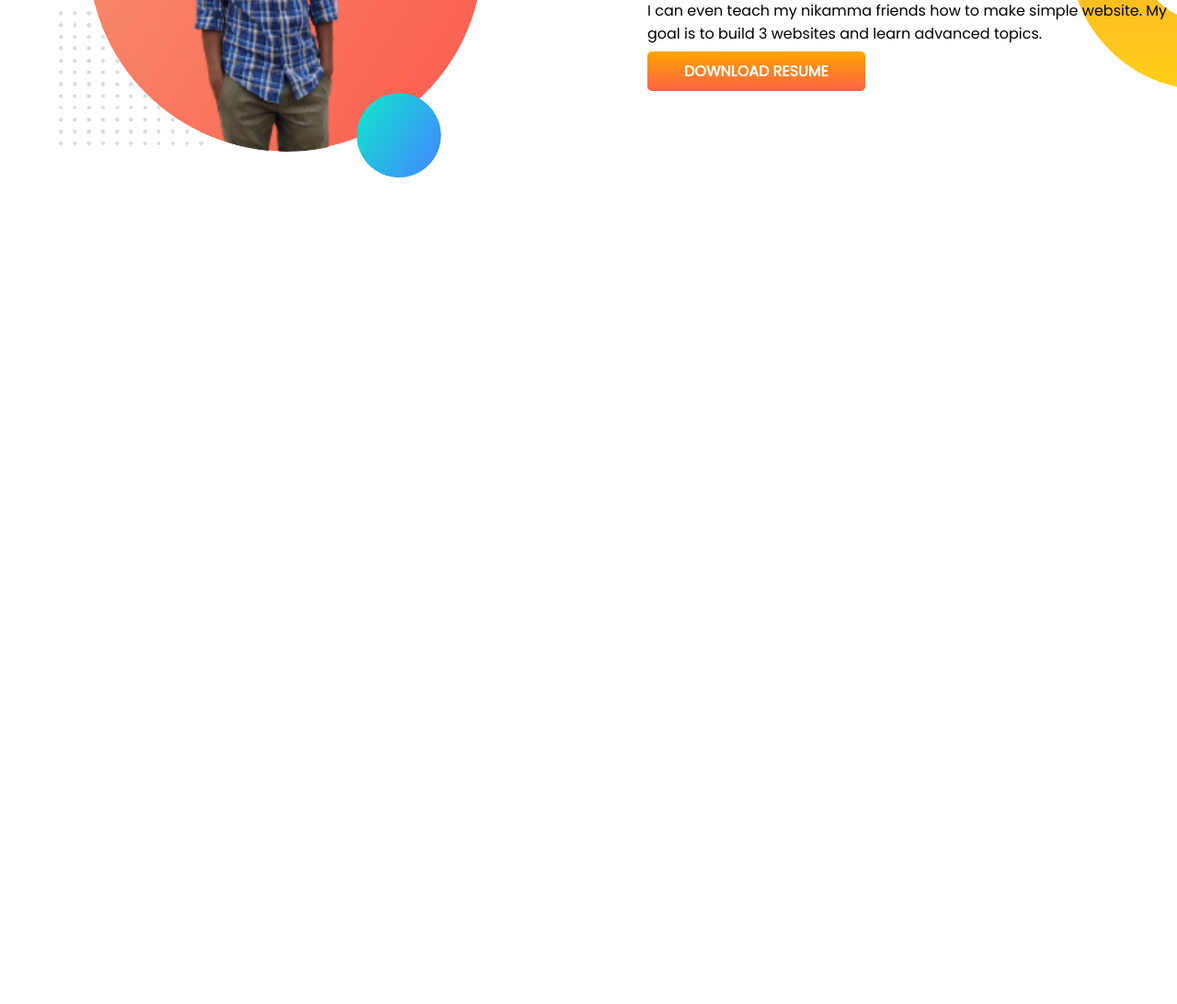
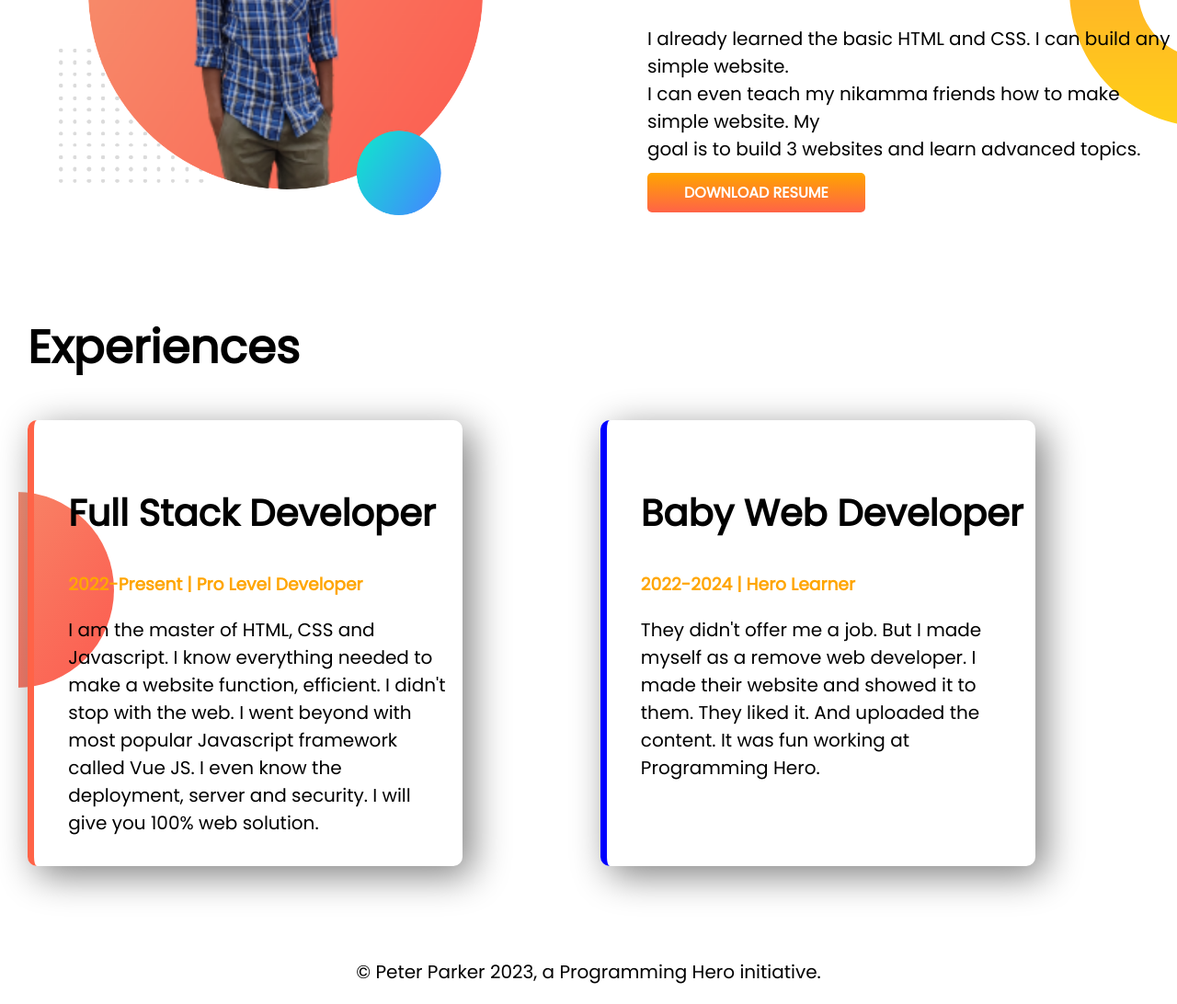
Before and after one commit to Shahriyar001/developer-portfolio, a plain HTML site: page index.html in a window 1280 px wide. Shown: the part 1054-2146 px from the top of the page at 92% size. Before the commit the page ends 1354 px from the top, so only its background shows below. Drawn offline with Linux system fonts and the light colour scheme.

Commit message:
style border and added footer

```diff
--- a/index.html
+++ b/index.html
@@ -13,7 +13,7 @@
 </head>
 
 <body>
-    <section class="top-banner">
+    <section class="top-banner flexible-container">
         <div class="half-width">
             <h1> Welcome To</h1>
             <h1><span class="orange">Shahriyar Mahbub</span> World</h1>
@@ -30,7 +30,7 @@
             <img src="images/1st bg.png" alt="">
         </div>
     </section>
-    <section class="dream-big">
+    <section class="dream-big flexible-container">
         <div class="half-width">
             <img src="images/2nd bg.png" alt="">
         </div>
@@ -45,10 +45,29 @@
         </div>
 
     </section>
-
-
-
-
+    <section class="experience-area">
+        <h1>Experiences</h1>
+        <div class="flexible-container">
+            <div id="full-stack" class="Experience-item">
+                <h2>Full Stack Developer</h2>
+                <h3 class="orange">2022-Present | Pro Level Developer</h3>
+                <p>I am the master of HTML, CSS and Javascript. I know everything needed to make a website function,
+                    efficient. I didn't stop with the web. I went beyond with most popular Javascript framework called
+                    Vue
+                    JS. I even know the deployment, server and security. I will give you 100% web solution.</p>
+            </div>
+            <div id="baby-web" class="Experience-item">
+                <h2>Baby Web Developer</h2>
+                <h3 class="orange">2022-2024 | Hero Learner</h3>
+                <p>They didn't offer me a job. But I made myself as a remove web developer. I made their website and
+                    showed
+                    it to them. They liked it. And uploaded the content. It was fun working at Programming Hero.</p>
+            </div>
+        </div>
+    </section>
 </body>
+<footer>
+    <p>© Peter Parker 2023, a Programming Hero initiative.</p>
+</footer>
 
 </html>
--- a/style.css
+++ b/style.css
@@ -7,11 +7,19 @@ h1 {
     font-size: 50px;
 }
 
+h2 {
+    font-size: 40px;
+}
+
+p {
+    font-size: 20px;
+}
+
 .orange {
     color: orange;
 }
 
-section {
+.flexible-container {
     display: flex;
     margin-bottom: 100px;
 }
@@ -45,3 +53,36 @@ section {
     background-repeat: no-repeat;
     background-position: right;
 }
+
+.Experience-item {
+    width: 80%;
+    padding-left: 3%;
+    padding-right: 1%;
+    margin-right: 12%;
+    padding-top: 3%;
+    padding-bottom: 1%;
+    border-radius: 10px;
+    box-shadow: 10px 10px 40px gray;
+}
+
+.experience-area {
+    background-image: url(images/exp-bg.png);
+    background-repeat: no-repeat;
+    background-position: left;
+    padding-right: 5px;
+    padding-left: 10px;
+    margin-right: 0px;
+    margin-left: 20px;
+}
+
+#full-stack {
+    border-left: 7px solid tomato;
+}
+
+#baby-web {
+    border-left: 7px solid blue;
+}
+
+footer p {
+    text-align: center;
+}
```
